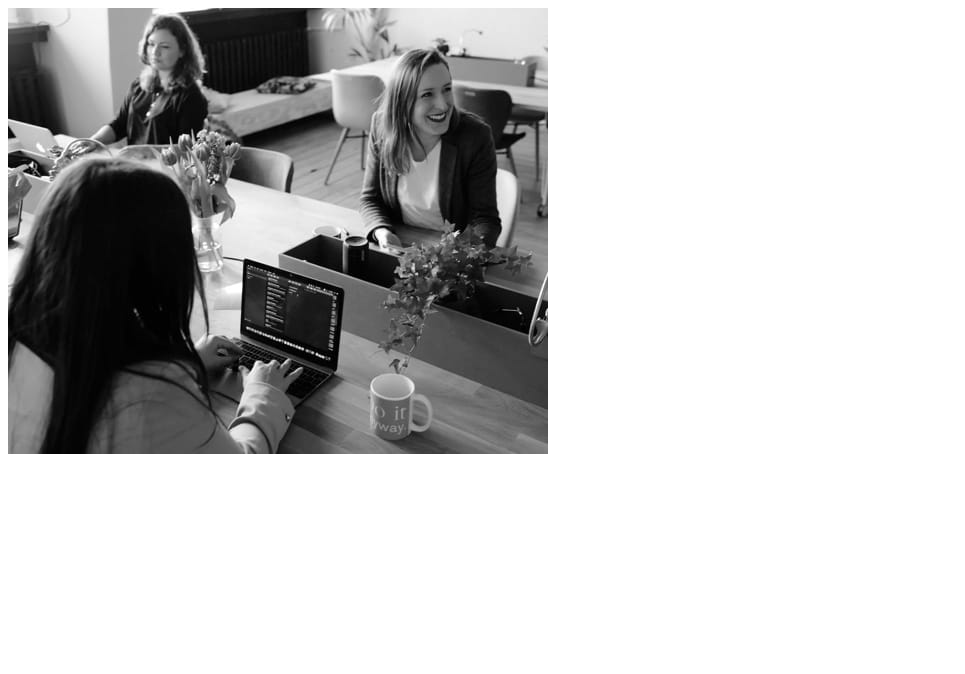
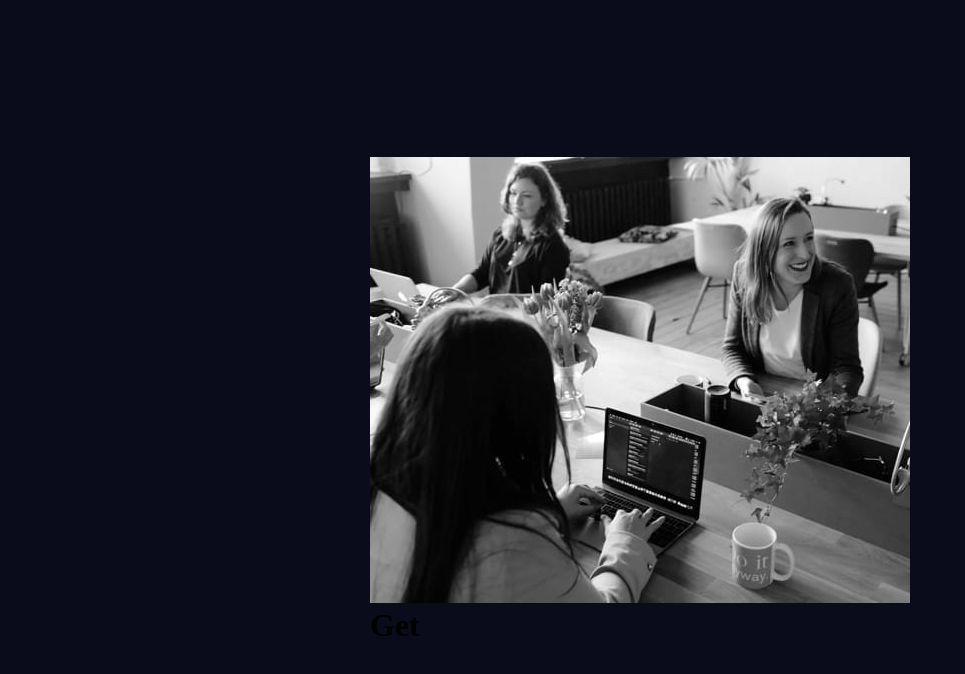
Before and after one commit to maxibrain4/responsive-stats-card-using-Html-and-Css--mobile-and-desktop-version-, a plain HTML site: page index.html in a window 1280 px wide. Shown: the whole page, without its empty margins (0-965 px from the left). Drawn offline with Linux system fonts and the light colour scheme.

Commit message:
centered card container

```diff
--- a/index.css
+++ b/index.css
@@ -0,0 +1,14 @@
+* {
+  box-sizing: border-box;
+  margin: 0;
+  padding: 0;
+}
+.container {
+  width: 100%;
+  min-height: 100vh;
+  background-color: #0a0c1b;
+  display: flex;
+  justify-content: center;
+  align-items: center;
+}
+.
--- a/index.html
+++ b/index.html
@@ -5,6 +5,7 @@
     <meta http-equiv="X-UA-Compatible" content="IE=edge" />
     <meta name="viewport" content="width=device-width, initial-scale=1.0" />
     <title>static card</title>
+    <link rel="stylesheet" href="index.css" />
   </head>
   <body>
     <div class="container">
@@ -14,6 +15,9 @@
           <source srcset="/images/image-header-desktop.jpg" />
           <img src="/images/image-header-mobile.jpg" alt="" />
         </picture>
+        <div class="content">
+          <h1>Get</h1>
+        </div>
       </div>
     </div>
   </body>
```
